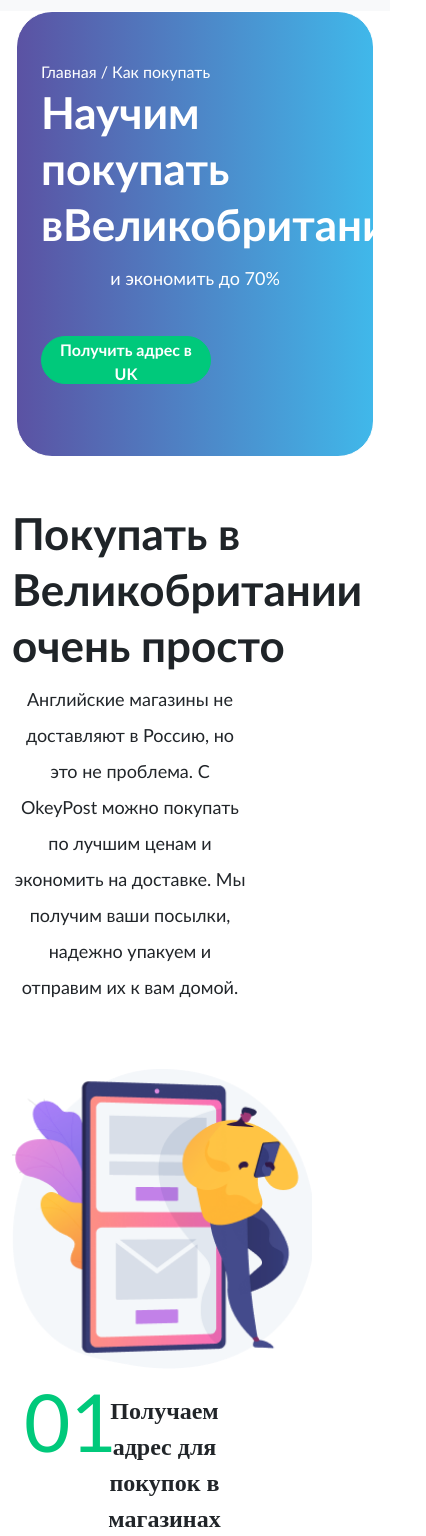
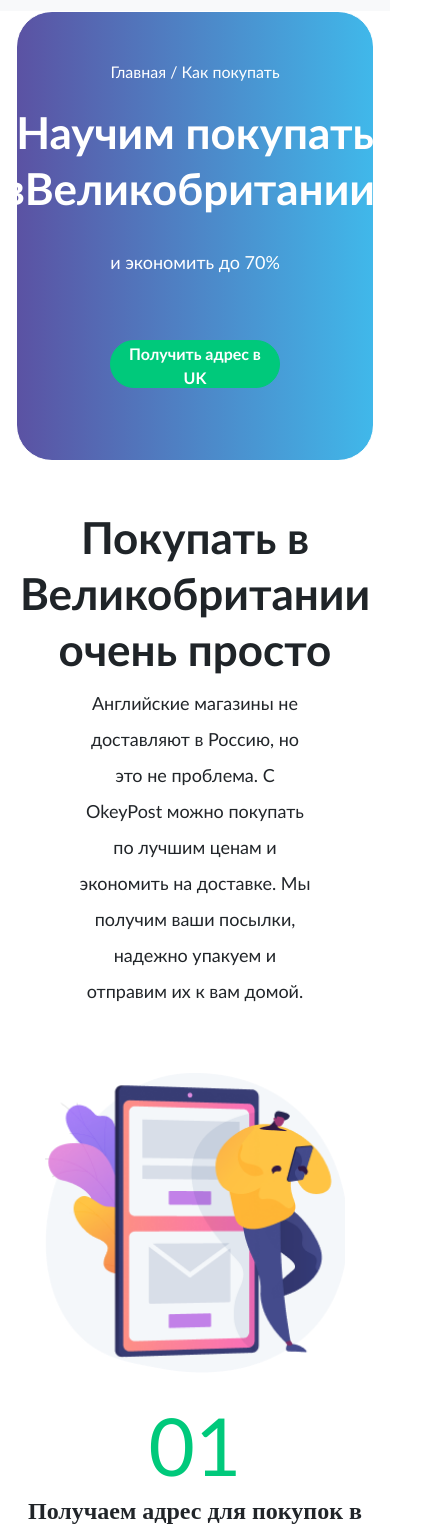
Before and after one commit to Ravshanbek1006/OkeyPost, a plain HTML site: page index2.html in a window 390 px wide. Shown: the part 48-1584 px from the top of the page, 426 px wide, since content can reach past the window. Drawn offline with nearby package versions, Linux system fonts and the light colour scheme.

Commit message:
page-2 media

```diff
--- a/index2.html
+++ b/index2.html
@@ -59,21 +59,20 @@
         </div>
     </nav>
 
-
     <header class="container-fluid px-3 mb-5">
         <div class="container-fluid economy gradient-box">
             <div class="container py-5">
-                <a href="#">Главная </a>/<a href="#"> Как покупать</a>
-                <h3 style="color: #fff;" >Научим покупать вВеликобритании!</h3>
+                <span><a href="#">Главная </a>/<a href="#"> Как покупать</a></span>
+                <h3 style="color: #fff;">Научим покупать вВеликобритании!</h3>
                 <p>и экономить до 70%</p>
 
-                <button class="btn-okey my-4">Получить адрес в UK</button>
+                <div class="m-box"><button class="btn-okey my-4">Получить адрес в UK</button></div>
             </div>
         </div>
     </header>
 
     <div class="economy container">
-        <h3>Покупать в Великобритании очень просто</h3>
+        <h3 class=" text-lg-start text-md-center ">Покупать в Великобритании очень просто</h3>
         <div class="row">
             <div class="col-8">
                 <p>Английские магазины не доставляют в Россию, но это не проблема. С OkeyPost можно покупать по лучшим
@@ -83,14 +82,14 @@
         </div>
 
         <div class="row my-5">
-            <div class="col-lg-3">
+            <div class="col-lg-3 d-flex justify-content-center align-items-center">
                 <img src="imgs/01 1.png" alt="imgs/01 1.png">
 
             </div>
             <div class="col-lg-9 px-4">
                 <div class="row py-4">
-                    <div class="col-2 nomer">01</div>
-                    <div class="col-6">
+                    <div class="col-lg-2 col-md-12 col-sm-12 nomer">01</div>
+                    <div class="col-lg-6 col-md-12 col-sm-12">
                         <h6>Получаем адрес для покупок в магазинах Великобритании </h6>
                     </div>
                     <div>
@@ -109,8 +108,8 @@
             </div>
             <div class="col-lg-9 px-4">
                 <div class="row py-4">
-                    <div class="col-2 nomer">02</div>
-                    <div class="col-6">
+                    <div class="col-lg-2 col-md-12 col-sm-12 nomer">02</div>
+                    <div class="col-lg-6 col-md-12 col-sm-12">
                         <h6>Идём за покупками в онлайн-магазины</h6>
                     </div>
                     <div>
@@ -129,8 +128,8 @@
             </div>
             <div class="col-lg-9 px-4">
                 <div class="row py-4">
-                    <div class="col-2 nomer">03</div>
-                    <div class="col-6">
+                    <div class="col-lg-2 col-md-12 col-sm-12 nomer">03</div>
+                    <div class="col-lg-6 col-md-12 col-sm-12">
                         <h6>Следим за перемещением посылки до склада</h6>
                     </div>
                     <div>
@@ -148,8 +147,8 @@
             </div>
             <div class="col-lg-9 px-4">
                 <div class="row py-4">
-                    <div class="col-2 nomer">04</div>
-                    <div class="col-6">
+                    <div class="col-lg-2 col-md-12 col-sm-12 nomer">04</div>
+                    <div class="col-lg-6 col-md-12 col-sm-12">
                         <h6>Оплачиваем доставку и покупки отправляются домой</h6>
                     </div>
                     <div>
@@ -170,8 +169,8 @@
             </div>
             <div class="col-lg-9 px-4">
                 <div class="row py-4">
-                    <div class="col-2 nomer">05</div>
-                    <div class="col-6">
+                    <div class="col-lg-2 col-md-12 col-sm-12 nomer">05</div>
+                    <div class="col-lg-6 col-md-12 col-sm-12">
                         <h6>Получаем посылку и спешим сделать новый заказ</h6>
                     </div>
                     <div>
@@ -182,7 +181,7 @@
             </div>
         </div>
 
-        <button class="btn-okey my-4">Получить адрес в UK</button>
+       <div class="m-box"> <button class="btn-okey my-4">Получить адрес в UK</button></div>
     </div>
 
 
@@ -197,7 +196,7 @@
         <div class="row">
             <div class="col-lg-3 col-md-6 col-sm-12 py-3 ">
                 <a href="#"><img src="imgs/Лого.png" alt="Logo" width="190px"></a>
-            <div class="d-flex mt-4 ">
+                <div class="d-flex mt-4 d-flex flex-row">
                     <div> <a href="#"> <img src="imgs/Ватсап.png" alt="rasm topilmadi"></a></div>
                     <div><a href="#"> <img src="imgs/Вайбер.png" alt=""></a></div>
                     <div><a href="#"><img src="imgs/Чат.png" alt=""></a></div>
@@ -215,16 +214,16 @@
             </div>
             <div class="col-lg-3 col-md-6 col-sm-12 py-3">
                 <h4>Полезное</h4>
-            <a href="#">  Как работает наш сервис</a>
+                <a href="#"> Как работает наш сервис</a>
                 <a href="#"> Как покупать с оператором</a>
                 <a href="#"> Ответы на частые вопросы</a>
                 <a href="#"> Популярные магазины</a>
                 <a href="#"> Черный список магазинов</a>
-            <a href="#">  Актуальные распродажи</a>
+                <a href="#"> Актуальные распродажи</a>
             </div>
             <div class="col-lg-3 col-md-6 col-sm-12 py-3">
-            <h4>  Спецпроекты</h4>
-            <a href="#">  50% на первую доставку</a>
+                <h4> Спецпроекты</h4>
+                <a href="#"> 50% на первую доставку</a>
                 <a href="#"> Скидки для постоянных клиентов</a>
                 <a href="#"> Реферальная программа</a>
                 <a href="#"> Кэшбек Mr. Rebates и Rakuten</a>
--- a/scss/styles.scss
+++ b/scss/styles.scss
@@ -305,7 +305,6 @@ footer a{
 }
 .nomer{
     font-size: 80px;
-    font-size: 80px;
     line-height: 56px;
     color: #00C97B;
 }
@@ -343,6 +342,7 @@ footer a{
       }
     h3{
         font-size: 2rem;
+        text-align: center;
     }
     h4{
         font-size: 1.5rem !important;
@@ -364,11 +364,30 @@ footer a{
    .aksiya button,label{
     margin-top: 20px;
    }
+   p{
+    text-align: center;
+   }
+   .economy div{
+    display: flex;
+    flex-direction: column;
+    justify-content: center;align-items: center;
+    gap: 20px;
+   }
+   .economy h6{
+    text-align: center;
+   }
   }
+
+
+
 
 @media screen and (max-width: 576px) {
   h3{
       font-size: 1.5rem;
+      text-align: center;
+  }
+  p{
+    text-align: center;
   }
   nav ul{
     display: flex;
@@ -436,4 +455,13 @@ footer a{
     justify-content: center;
     align-items: center;
    }
+   .economy div{
+    display: flex;
+    flex-direction: column;
+    justify-content: center;align-items: center;
+    gap: 20px;
+   }
+   .economy h6{
+    text-align: center;
+   }
   }
```
Also changed, not shown: css/styles.css, 1 other file. Lines whose indentation alone changed are shown as unchanged.
